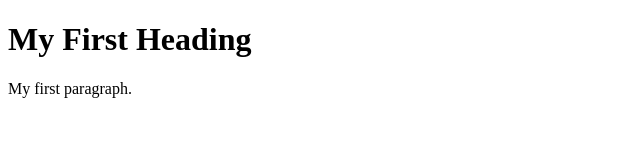
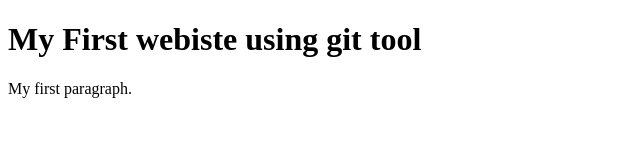
Before and after one commit to veerareddy1422/Mywebsite, a plain HTML site: page index.html in a window 1280 px wide. Shown: the whole page, without its empty margins (0-640 px from the left). Drawn offline with Linux system fonts and the light colour scheme.

Commit message:
added feartures

```diff
--- a/index.html
+++ b/index.html
@@ -2,7 +2,7 @@
 <html>
 <body>
 
-<h1>My First Heading</h1>
+<h1>My First webiste using git tool</h1>
 <p>My first paragraph.</p>
 
 </body>
```
